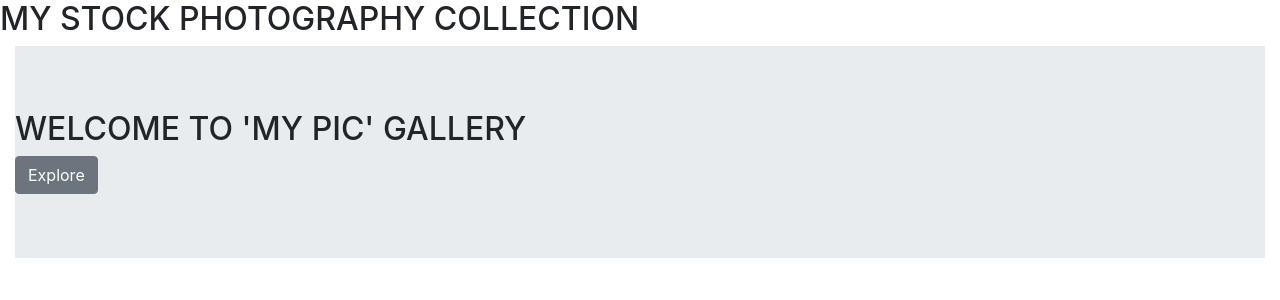
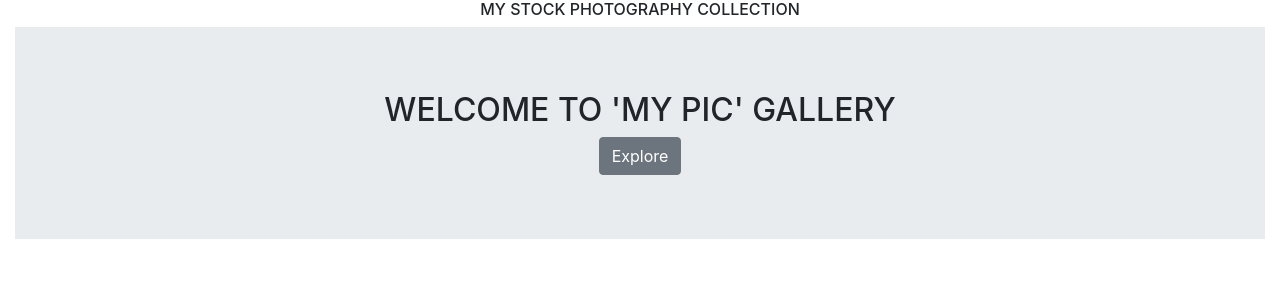
Before and after one commit to AndrewIndeche/Gallery, a Django app: page /pics/ in a window 1280 px wide. Shown: the part 68-368 px from the top of the page. Run offline with Django 3.2, Linux system fonts and the light colour scheme; some libraries are stand-ins or nearby versions.

Commit message:
add style for css

```diff
--- a/picapp/settings.py
+++ b/picapp/settings.py
@@ -56,7 +56,7 @@ ROOT_URLCONF = 'picapp.urls'
 TEMPLATES = [
     {
         'BACKEND': 'django.template.backends.django.DjangoTemplates',
-        'DIRS': [],
+        'DIRS': [os.path.join(BASE_DIR, 'templates/')],
         'APP_DIRS': True,
         'OPTIONS': {
             'context_processors': [
@@ -122,7 +122,8 @@ USE_TZ = True
 
 # Static files (CSS, JavaScript, Images)
 # https://docs.djangoproject.com/en/1.11/howto/static-files/
-STATIC_ROOT = os.path.join(BASE_DIR, 'staticfiles')
+STATIC_ROOT = ''
 STATIC_URL = '/static/'
 MEDIA_URL = '/media/'
 MEDIA_ROOT = os.path.join(BASE_DIR, 'media')
+STATICFILES_DIRS = ( os.path.join('static'), )
--- a/pics/templates/index.html
+++ b/pics/templates/index.html
@@ -1,10 +1,12 @@
-{% extends 'base.html' %} {% load static %}
+{% extends 'base.html' %}
 {% block content %}
-<h2> MY STOCK PHOTOGRAPHY COLLECTION</h2>
+<h6 class ="text-center"> MY STOCK PHOTOGRAPHY COLLECTION</h6>
 <div class="container-fluid">
-  <div class="jumbotron jumbotron-fluid">
-  <h2>WELCOME TO 'MY PIC' GALLERY</h2>
-<button type="button" class="btn btn-secondary" href="/gallery/">Explore</button>
+<div class="jumbotron jumbotron-fluid">
+<h2 class ="text-center">WELCOME TO 'MY PIC' GALLERY</h2>
+<div class="col-md-12 text-center">
+<button type="button" class="btn btn-secondary btn lg" href="/gallery/">Explore</button>
+</div>
 </div>
 </div>
 {% endblock %}
--- a/static/css/style.css
+++ b/static/css/style.css
@@ -1,5 +1,14 @@
 @import url('https://fonts.googleapis.com/css2?family=Rock+Salt&display=swap');
+
 .body {
   font-family: 'Rock Salt', cursive;
   background-image: url('{% static 'bg.jpeg' %}');
 }
+.center{ .jumbotron {
+  min-width: 585px;
+  margin: 10px auto;
+  display: flex;
+  justify-content: center;
+  margin: 10px 10px 10px 10px;
+  border: 0.08em solid black;
+}
```
